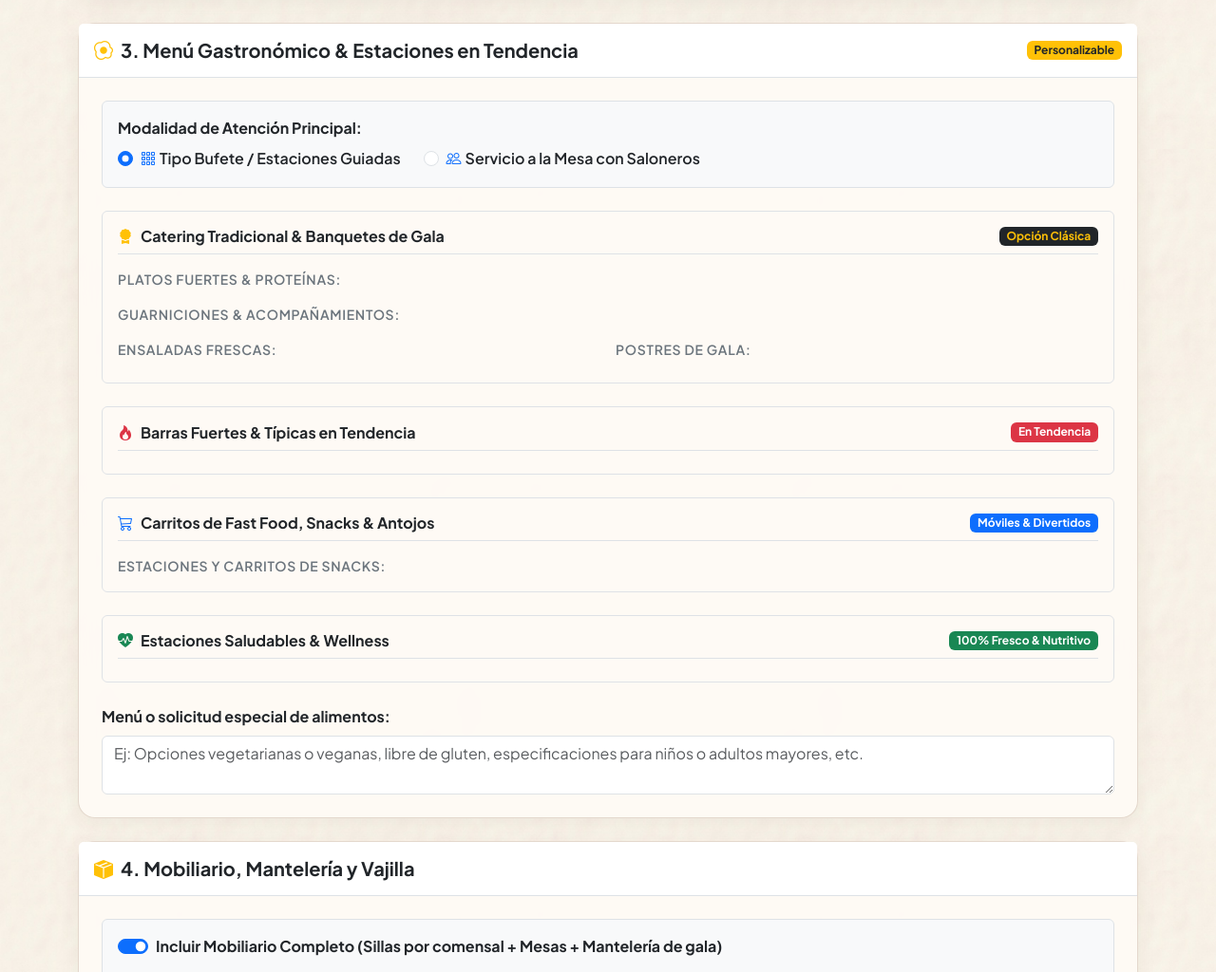
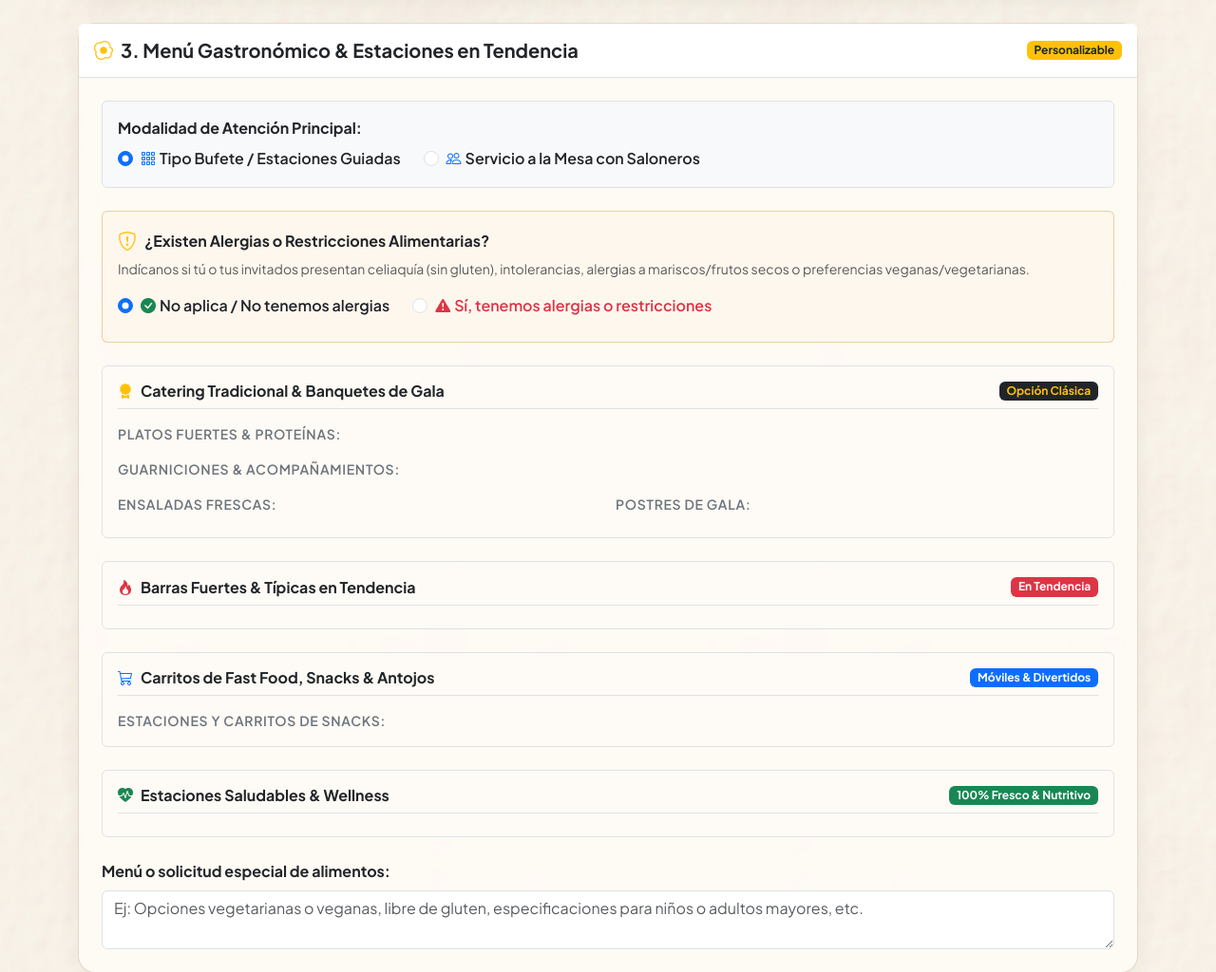
Before and after one commit to Bawe19/eventos68, a Django app: page /solicitar/ in a window 1280 px wide. Shown: the part 983-2007 px from the top of the page at 95% size. Run offline with Django 5.2, Linux system fonts and the light colour scheme; data that the repository does not hold is empty; some web fonts are replaced.

Commit message:
feat: rebrand to event production & planning, add dietary allergies workflow, reposition gestor access, update launch metrics

```diff
--- a/backend/core/models.py
+++ b/backend/core/models.py
@@ -157,6 +157,7 @@ class Cotizacion(models.Model):
     estado = models.CharField('Estado', max_length=20, choices=ESTADO_CHOICES, default='Solicitud', db_index=True)
     modalidad_servicio = models.CharField('Modalidad', max_length=20, choices=MODALIDAD_CHOICES, default='Bufete')
     fecha_registro = models.DateTimeField('Fecha de Registro', auto_now_add=True)
+    alergias_restricciones = models.TextField('Alergias o Restricciones Alimentarias', blank=True, default='No presenta / No aplica')
     notas_adicionales = models.TextField('Notas Adicionales', blank=True, default='')
 
     # Campos financieros calculados y persistidos
--- a/backend/core/pdf_service.py
+++ b/backend/core/pdf_service.py
@@ -153,7 +153,8 @@ def generar_pdf_cotizacion(cotizacion) -> bytes:
                 f"<b>Fecha del Evento:</b> {cotizacion.fecha_evento.strftime('%d/%m/%Y')}<br/>"
                 f"<b>Cantidad de Personas:</b> {cotizacion.cantidad_personas} invitados<br/>"
                 f"<b>Modalidad:</b> {cotizacion.get_modalidad_servicio_display()}<br/>"
-                f"<b>Ubicación:</b> {cotizacion.direccion_evento or 'Por definir'}",
+                f"<b>Ubicación:</b> {cotizacion.direccion_evento or 'Por definir'}<br/>"
+                f"<b>Alergias / Restricciones:</b> {getattr(cotizacion, 'alergias_restricciones', 'No presenta / No aplica')}",
                 cell_style
             )
         ]
--- a/backend/core/services.py
+++ b/backend/core/services.py
@@ -24,10 +24,11 @@ class CotizacionService:
                         items_seleccionados: list, modalidad_servicio: str = 'Bufete',
                         imagen_decoracion=None, detalle_otros_alimentacion: str = '',
                         incluir_mobiliario: bool = True, tipo_mobiliario: str = 'Redondas',
-                        incluir_vajilla: bool = True, kilometros_transporte: int = 1) -> Cotizacion:
+                        incluir_vajilla: bool = True, kilometros_transporte: int = 1,
+                        alergias_restricciones: str = 'No presenta / No aplica') -> Cotizacion:
         """
         Crea una solicitud pública de cotización con todas las automatizaciones inteligentes
-        de vajilla, cristalería, mantelería, mobiliario y transporte.
+        de vajilla, cristalería, mantelería, mobiliario, transporte y registro de alergias alimentarias.
         """
         if cantidad_personas <= 0:
             raise ValidationError('La cantidad de personas debe ser mayor a cero.')
@@ -56,6 +57,7 @@ class CotizacionService:
             direccion_evento=direccion_evento,
             estado='Solicitud',
             modalidad_servicio=modalidad_servicio,
+            alergias_restricciones=alergias_restricciones or 'No presenta / No aplica',
             porcentaje_ganancia=ConfiguracionGanancia.obtener_activa(),
             porcentaje_pago_inicial=ConfiguracionPagoInicial.obtener_activa(),
             porcentaje_iva=Decimal('13.00')
--- a/backend/templates/base.html
+++ b/backend/templates/base.html
@@ -4,10 +4,10 @@
 <head>
     <meta charset="UTF-8">
     <meta name="viewport" content="width=device-width, initial-scale=1.0">
-    <title>{% block title %}{{ EMPRESA_NOMBRE }}{% endblock %} | Catering Service Gourmet & Parrilladas Costa Rica</title>
+    <title>{% block title %}{{ EMPRESA_NOMBRE }}{% endblock %} | Producción y Planificación de Eventos Costa Rica</title>
 
     <!-- SEO Meta Tags -->
-    <meta name="description" content="Eventos68: Catering service premium y parrilladas gourmet a la leña en Costa Rica. Especialistas en bodas, celebraciones familiares y eventos corporativos con menaje de gala y exclusividad de 1 evento por día.">
+    <meta name="description" content="Eventos68: Producción, planificación y logística integral de eventos en Costa Rica. Especialistas en bodas, celebraciones familiares y eventos corporativos con ambientación, menaje de gala y catering de autor con exclusividad de 1 evento por día.">
     <meta name="keywords" content="catering service costa rica, parrilladas a domicilio, catering eventos san jose, organizacion de bodas costa rica, parrillada de ron, eventos68, banquetes y recepciones, alquiler de manteleria y mobiliario costa rica, catering empresarial">
     <meta name="author" content="Eventos68 Catering Service">
     <meta name="robots" content="index, follow, max-image-preview:large">
@@ -484,7 +484,7 @@
     </main>
 
     <!-- Footer -->
-    <footer>
+    <footer class="position-relative" style="padding-bottom: 5rem;">
         <div class="container position-relative">
             <div class="row g-4 mb-4">
                 <div class="col-lg-5">
@@ -493,7 +493,7 @@
                         <h4 class="text-white fw-bold serif mb-0">{{ EMPRESA_NOMBRE }}</h4>
                     </div>
                     <p class="mb-4 text-white-50" style="max-width: 420px; font-size: 0.92rem;">
-                        {{ EMPRESA_SLOGAN }}. Especialistas en catering tradicional gourmet, banquetes de gala, barras interactivas típicas, carritos de fast food & snacks en tendencia y estaciones saludables para bodas, eventos familiares y corporativos.
+                        {{ EMPRESA_SLOGAN }}. Producción, planificación y dirección integral de eventos. Coordinación logística, ambientación temática, menaje de gala y catering gourmet para bodas, celebraciones familiares y eventos corporativos.
                     </p>
                     <div class="d-flex gap-2">
                         <a href="{{ EMPRESA_INSTAGRAM_LINK }}" target="_blank" class="social-link-btn" title="Instagram {{ EMPRESA_INSTAGRAM }}">
@@ -546,15 +546,13 @@
                 </div>
             </div>
             <hr class="border-secondary border-opacity-25 my-4">
-            <div class="d-flex flex-wrap justify-content-between align-items-center text-white-50 small gap-2">
-                <div>
-                    &copy; {% now "Y" %} <b>{{ EMPRESA_NOMBRE }}</b>. Todos los derechos reservados.
-                </div>
-                <div class="d-flex align-items-center gap-3">
-                    <span>Sitio web oficial: <a href="{{ EMPRESA_DOMINIO_URL }}" target="_blank" style="color:var(--brand-gold);">{{ EMPRESA_DOMINIO }}</a></span>
-                    <!-- Acceso discreto administrativo (esquina imperceptible para clientes) -->
+            <div class="d-flex flex-wrap justify-content-between align-items-center text-white-50 small gap-3">
+                <div class="d-flex align-items-center flex-wrap gap-2">
+                    <span>&copy; {% now "Y" %} <b>{{ EMPRESA_NOMBRE }}</b>. Todos los derechos reservados.</span>
+
+                    <!-- Enlace de acceso al gestor situado en la izquierda (lejos del botón flotante de WhatsApp) -->
                     {% if user.is_authenticated %}
-                    <span class="opacity-25">|</span>
+                    <span class="opacity-25">·</span>
                     <a href="{% url 'web:gestor_dashboard' %}" class="text-white-50 text-decoration-none d-inline-flex align-items-center gap-1" style="font-size: 0.72rem; opacity: 0.35;" title="Panel Gestor" onmouseover="this.style.opacity='0.9'" onmouseout="this.style.opacity='0.35'">
                         <i class="bi bi-shield-check"></i> Gestor
                     </a>
@@ -562,11 +560,14 @@
                         <i class="bi bi-box-arrow-right"></i>
                     </a>
                     {% else %}
-                    <span class="opacity-25">|</span>
+                    <span class="opacity-25">·</span>
                     <a href="{% url 'web:gestor_login' %}" class="text-white-50 text-decoration-none" style="font-size: 0.72rem; opacity: 0.22;" title="Acceso Interno" onmouseover="this.style.opacity='0.8'" onmouseout="this.style.opacity='0.22'">
                         <i class="bi bi-lock-fill"></i>
                     </a>
                     {% endif %}
+                </div>
+                <div class="pe-md-5 me-md-5">
+                    <span>Sitio web oficial: <a href="{{ EMPRESA_DOMINIO_URL }}" target="_blank" style="color:var(--brand-gold);">{{ EMPRESA_DOMINIO }}</a></span>
                 </div>
             </div>
         </div>
--- a/backend/templates/web/solicitar.html
+++ b/backend/templates/web/solicitar.html
@@ -119,6 +119,39 @@
                                 <i class="bi bi-people me-1 text-primary"></i>Servicio a la Mesa con Saloneros
                             </label>
                         </div>
+                    </div>
+                </div>
+
+                <!-- Pregunta de Alergias y Restricciones Dietéticas -->
+                <div class="p-3 mb-4 rounded border" style="background: rgba(254, 248, 238, 0.9); border-color: rgba(200, 134, 10, 0.35) !important;">
+                    <div class="d-flex align-items-center gap-2 mb-1">
+                        <i class="bi bi-shield-exclamation text-warning fs-5"></i>
+                        <label class="form-label fw-bold mb-0 text-dark">¿Existen Alergias o Restricciones Alimentarias?</label>
+                    </div>
+                    <small class="text-muted d-block mb-3">Indícanos si tú o tus invitados presentan celiaquía (sin gluten), intolerancias, alergias a mariscos/frutos secos o preferencias veganas/vegetarianas.</small>
+
+                    <div class="d-flex flex-wrap gap-4 mb-2">
+                        <div class="form-check">
+                            <input class="form-check-input" type="radio" name="tieneAlergias" id="alergiaNo" value="no" checked onchange="toggleAlergias(false)">
+                            <label class="form-check-label fw-semibold text-dark" for="alergiaNo">
+                                <i class="bi bi-check-circle-fill text-success me-1"></i>No aplica / No tenemos alergias
+                            </label>
+                        </div>
+                        <div class="form-check">
+                            <input class="form-check-input" type="radio" name="tieneAlergias" id="alergiaSi" value="si" onchange="toggleAlergias(true)">
+                            <label class="form-check-label fw-semibold text-danger" for="alergiaSi">
+                                <i class="bi bi-exclamation-triangle-fill me-1"></i>Sí, tenemos alergias o restricciones
+                            </label>
+                        </div>
+                    </div>
+
+                    <!-- Cuadro condicional que se abre solo si selecciona Sí -->
+                    <div id="cajaDetalleAlergias" class="mt-3 pt-3 border-top" style="display: none; border-color: rgba(200, 134, 10, 0.25) !important;">
+                        <label class="form-label fw-semibold small text-dark">
+                            <i class="bi bi-pencil-square text-warning me-1"></i>Detalla a qué ingredientes son alérgicos y cuántas personas aproximadamente:
+                        </label>
+                        <textarea name="detalleAlergias" id="detalleAlergiasInput" class="form-control" rows="2" placeholder="Ej: 2 personas celíacas (sin gluten), 1 alérgica severa a mariscos, 3 vegetarianas..."></textarea>
+                        <small class="text-muted">Nuestro equipo de cocina preparará y aislará alternativas seguras para garantizar el bienestar de tus invitados.</small>
                     </div>
                 </div>
 
@@ -360,5 +393,17 @@ function seleccionarSalon(select) {
         document.getElementById('direccionEvento').value = select.value;
     }
 }
+
+function toggleAlergias(mostrar) {
+    const caja = document.getElementById('cajaDetalleAlergias');
+    const input = document.getElementById('detalleAlergiasInput');
+    if (mostrar) {
+        caja.style.display = 'block';
+        input.focus();
+    } else {
+        caja.style.display = 'none';
+        input.value = '';
+    }
+}
 </script>
 {% endblock %}
--- a/backend/web/views.py
+++ b/backend/web/views.py
@@ -146,6 +146,12 @@ def solicitar_cotizacion(request):
                     messages.error(request, error_msg)
                     return redirect('web:solicitar')
 
+            # 3.1 Alergias y restricciones alimentarias
+            tiene_alergias = request.POST.get('tieneAlergias', 'no') == 'si'
+            detalle_alergias = strip_tags(request.POST.get('detalleAlergias', ''))[:400].strip() if tiene_alergias else 'No presenta / No aplica'
+            if tiene_alergias and not detalle_alergias:
+                detalle_alergias = 'Presenta restricciones alimentarias (especificar en seguimiento)'
+
             # 4. Extraer checkboxes de componentes seleccionados de forma controlada
             items_seleccionados = []
             for key, val in request.POST.items():
@@ -176,7 +182,8 @@ def solicitar_cotizacion(request):
                 incluir_mobiliario=incluir_mobiliario,
                 tipo_mobiliario=tipo_mobiliario,
                 incluir_vajilla=incluir_vajilla,
-                kilometros_transporte=km_transporte
+                kilometros_transporte=km_transporte,
+                alergias_restricciones=detalle_alergias
             )
 
             return redirect('web:solicitud_enviada', cotizacion_id=cotizacion.id)
```
Also changed, not shown: backend/templates/web/detalle_cotizacion.html (+8 -1 lines), backend/templates/web/gestor_detalle.html (+8 -2 lines), backend/templates/web/home.html (+14 -14 lines), backend/core/migrations/0003_cotizacion_alergias_restricciones.py (added).
